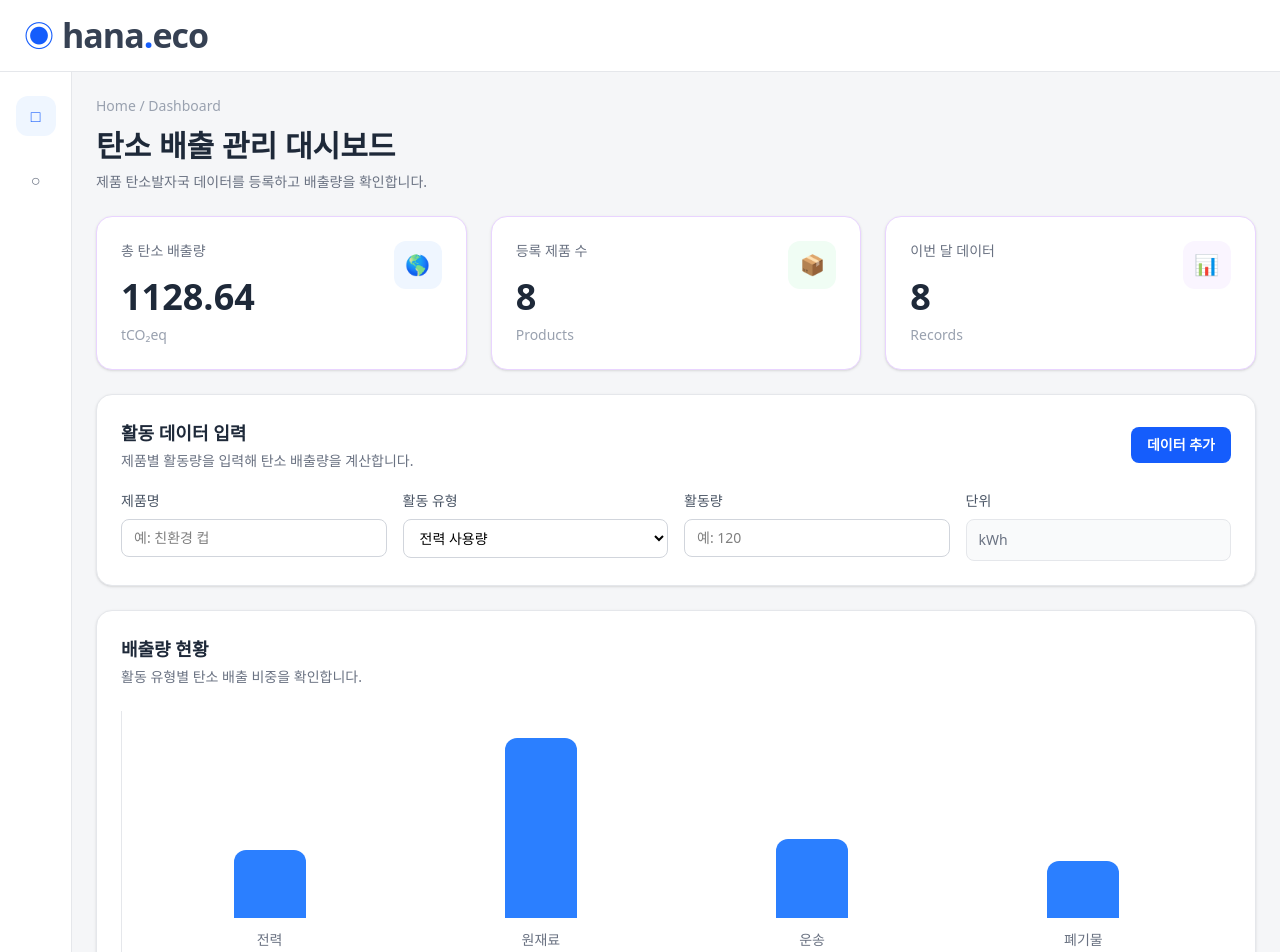
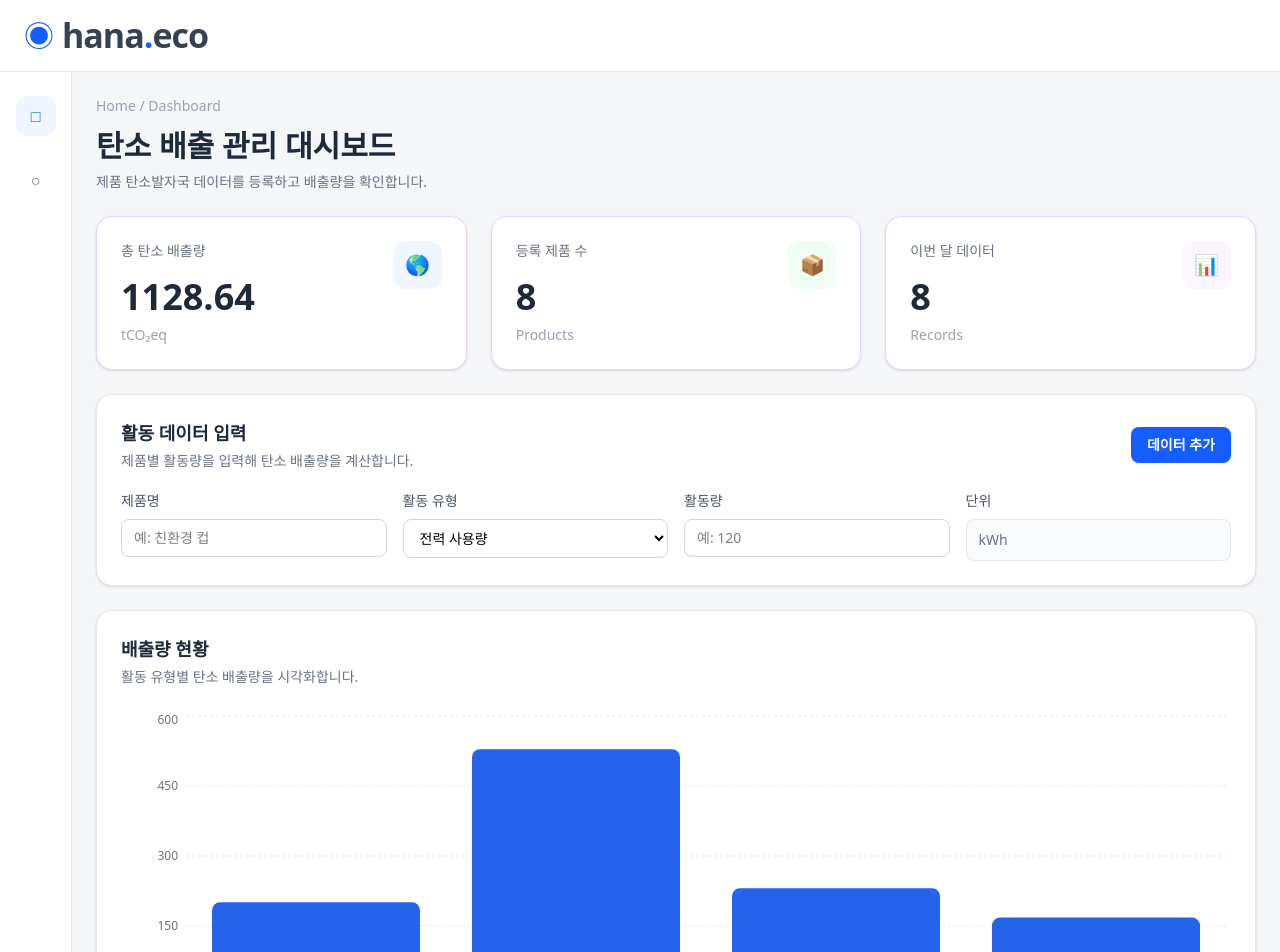
Before and after one commit to yejify/hana_eco, a Next.js app: page / in a window 1280 px wide. Shown: the top 952 px of the page. Built offline with nearby package versions, Linux system fonts and the light colour scheme.

Commit message:
feat: recharts 기반 배출량 차트 구현

```diff
--- a/components/dashboard/EmissionChart.tsx
+++ b/components/dashboard/EmissionChart.tsx
@@ -1,3 +1,15 @@
+'use client';
+
+import {
+  Bar,
+  BarChart,
+  CartesianGrid,
+  ResponsiveContainer,
+  Tooltip,
+  XAxis,
+  YAxis,
+} from 'recharts';
+
 import { ActivityData, ActivityType } from '@/types/activity';
 
 type EmissionChartProps = {
@@ -15,7 +27,8 @@ export default function EmissionChart({ activities }: EmissionChartProps) {
   const chartData = Object.entries(
     activities.reduce<Record<ActivityType, number>>(
       (acc, cur) => {
-        acc[cur.activityType] = (acc[cur.activityType] || 0) + cur.emission;
+        acc[cur.activityType] += cur.emission;
+
         return acc;
       },
       {
@@ -25,37 +38,61 @@ export default function EmissionChart({ activities }: EmissionChartProps) {
         waste: 0,
       },
     ),
-  ).map(([key, value]) => ({
-    type: key as ActivityType,
-    label: ACTIVITY_LABELS[key as ActivityType],
-    value,
+  ).map(([type, value]) => ({
+    type,
+    label: ACTIVITY_LABELS[type as ActivityType],
+    emission: Number(value.toFixed(2)),
   }));
-
-  const maxValue = Math.max(...chartData.map((item) => item.value), 1);
 
   return (
     <section className='rounded-2xl border border-gray-200 bg-white p-6 shadow-sm'>
       <div className='mb-6'>
         <h2 className='text-lg font-bold text-gray-800'>배출량 현황</h2>
+
         <p className='mt-1 text-sm text-gray-500'>
-          활동 유형별 탄소 배출 비중을 확인합니다.
+          활동 유형별 탄소 배출량을 시각화합니다.
         </p>
       </div>
 
-      <div className='flex h-64 items-end gap-6 border-b border-l border-gray-200 px-6 py-4'>
-        {chartData.map((item) => (
-          <div
-            key={item.label}
-            className='flex flex-1 flex-col items-center justify-end gap-3'
-          >
-            <div
-              className='w-full max-w-18 rounded-t-xl bg-blue-500'
-              style={{ height: `${(item.value / maxValue) * 180}px` }}
+      <div className='h-80 focus:outline-none'>
+        <ResponsiveContainer width='100%' height='100%'>
+          <BarChart data={chartData} style={{ outline: 'none' }}>
+            <CartesianGrid
+              strokeDasharray='3 3'
+              vertical={false}
+              stroke='#e5e7eb'
             />
 
-            <span className='text-sm text-gray-500'>{item.label}</span>
-          </div>
-        ))}
+            <XAxis
+              dataKey='label'
+              axisLine={false}
+              tickLine={false}
+              tick={{ fill: '#6b7280', fontSize: 12 }}
+            />
+
+            <YAxis
+              axisLine={false}
+              tickLine={false}
+              tick={{ fill: '#6b7280', fontSize: 12 }}
+            />
+
+            <Tooltip
+              cursor={{ fill: 'rgba(37, 99, 235, 0.08)' }}
+              contentStyle={{
+                borderRadius: '12px',
+                border: '1px solid #e5e7eb',
+                backgroundColor: '#ffffff',
+              }}
+            />
+
+            <Bar
+              dataKey='emission'
+              fill='#2563eb'
+              radius={[8, 8, 0, 0]}
+              isAnimationActive={false}
+            />
+          </BarChart>
+        </ResponsiveContainer>
       </div>
     </section>
   );
```
